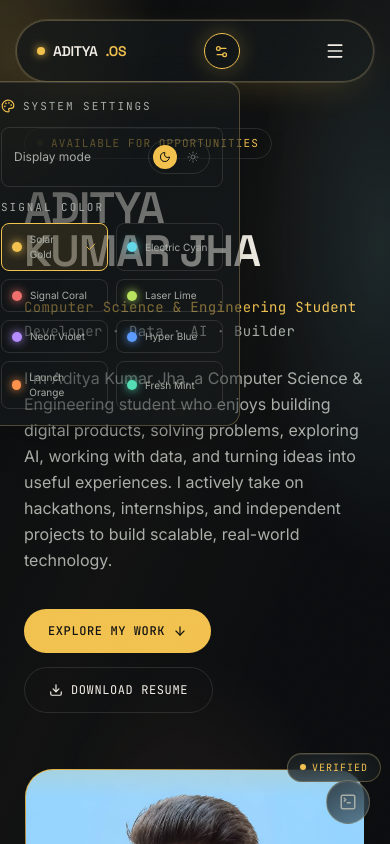
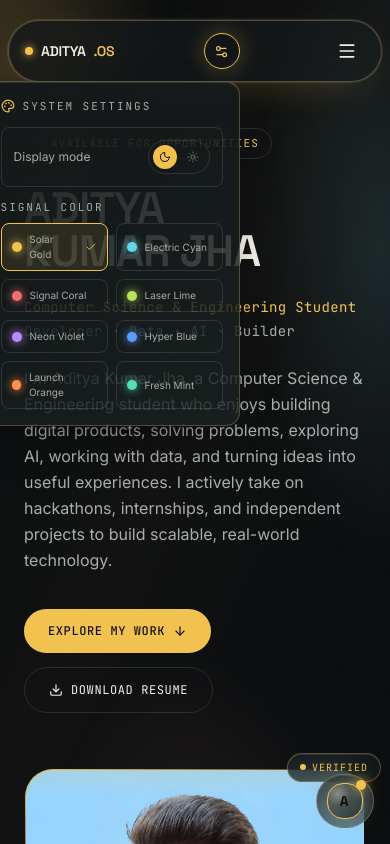
Before and after one commit to technical-aditya-rathore/Aditya-os-portfolio, a React (Vite) app: page / in a window 390 px wide. Both pictures are taken after a click on the button 221 px from the left and 51 px from the top of the page. Shown: the top 844 px of the page. Built offline with nearby package versions, Linux system fonts and the light colour scheme.

Commit message:
Fix mobile settings and navigation polish

```diff
--- a/src/components/Nav.tsx
+++ b/src/components/Nav.tsx
@@ -46,10 +46,10 @@ export default function Nav({ isDay, onThemeToggle, accent, onAccentChange }: Na
 
   return (
     <>
-      <header className="fixed top-0 left-0 right-0 z-80 flex justify-center px-4 sm:px-6">
+      <header className="fixed top-0 left-0 right-0 z-80 flex justify-center px-2 sm:px-6">
         <nav
           className={`w-full flex items-center justify-between rounded-full glow-border glass transition-all duration-300 ${
-            scrolled ? "mt-3 max-w-5xl px-4 py-2" : "mt-5 max-w-[1350px] px-5 py-3"
+            scrolled ? "mt-3 max-w-5xl px-4 py-2" : "mt-5 max-w-[1350px] px-4 sm:px-5 py-3"
           }`}
         >
           <a
@@ -99,7 +99,7 @@ export default function Nav({ isDay, onThemeToggle, accent, onAccentChange }: Na
                     initial={{ opacity: 0, y: -8, scale: 0.96 }}
                     animate={{ opacity: 1, y: 0, scale: 1 }}
                     exit={{ opacity: 0, y: -8, scale: 0.96 }}
-                    className="system-settings glass absolute right-0 top-12 z-50 w-64 p-4"
+                    className="system-settings absolute right-0 top-12 z-50 w-[min(16rem,calc(100vw-1rem))] p-4 origin-top-right"
                   >
                     <div className="flex items-center gap-2 mb-3">
                       <Palette size={14} className="signal-text" />
--- a/src/components/Terminal.tsx
+++ b/src/components/Terminal.tsx
@@ -6,6 +6,15 @@ import { personalInfo, projects, skills, socialLinks } from "@/data/portfolio";
 type Line = { text: string; kind?: "cmd" | "out" };
 
 const HELP = "about · projects · skills · experience · contact · github · resume · clear";
+
+function AssistantLogo() {
+  return (
+    <div className="relative flex h-9 w-9 items-center justify-center rounded-2xl border border-[var(--color-signal)] bg-[radial-gradient(circle_at_30%_30%,rgba(255,255,255,0.3),transparent_35%),linear-gradient(145deg,color-mix(in_srgb,var(--color-signal)_25%,transparent),color-mix(in_srgb,var(--color-surface-2)_70%,transparent))] shadow-[0_0_22px_color-mix(in_srgb,var(--color-signal)_28%,transparent)]">
+      <span className="font-display text-sm font-bold tracking-[0.12em] text-[var(--color-ink)]">A</span>
+      <span className="absolute -top-1 -right-1 h-2.5 w-2.5 rounded-full bg-[var(--color-signal)] shadow-[0_0_12px_var(--color-signal)]" />
+    </div>
+  );
+}
 
 function run(cmd: string): { output: string[]; action?: () => void } {
   const c = cmd.trim().toLowerCase();
@@ -97,10 +106,13 @@ export default function Terminal() {
     <>
       <button
         onClick={() => setOpen(true)}
-        aria-label="Open terminal easter egg"
-        className="fixed bottom-5 right-5 z-40 w-11 h-11 rounded-full glass flex items-center justify-center text-[var(--color-text-dim)] hover:text-[var(--color-signal)] hover:border-[var(--color-signal)] transition-colors"
+        aria-label="Open portfolio assistant"
+        className="fixed bottom-4 right-4 z-40 flex items-center gap-2 rounded-full glass border border-[var(--color-line)] px-2.5 py-2 text-[var(--color-text-dim)] shadow-[0_18px_38px_-24px_rgba(0,0,0,0.9)] transition-colors hover:border-[var(--color-signal)] hover:text-[var(--color-signal)]"
       >
-        <TerminalSquare size={18} />
+        <AssistantLogo />
+        <span className="hidden sm:inline-flex items-center gap-2 font-mono text-[10px] uppercase tracking-[0.2em] text-[var(--color-text-dim)]">
+          <span>Assistant</span>
+        </span>
       </button>
 
       <AnimatePresence>
--- a/src/index.css
+++ b/src/index.css
@@ -60,8 +60,13 @@
 
 html {
   scroll-behavior: smooth;
+  scroll-padding-top: 7rem;
   background: var(--color-ink);
   transition: background-color 300ms ease;
+}
+
+section[id] {
+  scroll-margin-top: 7rem;
 }
 
 @media (prefers-reduced-motion: reduce) {
@@ -206,6 +211,11 @@ body {
 
 .system-settings {
   border-radius: 14px;
+  background: linear-gradient(145deg, color-mix(in srgb, var(--color-surface) 96%, transparent), color-mix(in srgb, var(--color-surface-2) 78%, transparent));
+  border: 1px solid color-mix(in srgb, var(--color-signal) 18%, var(--color-line));
+  box-shadow: 0 20px 48px -30px rgba(0, 0, 0, 0.88), inset 0 1px 0 color-mix(in srgb, white 12%, transparent);
+  backdrop-filter: blur(18px);
+  -webkit-backdrop-filter: blur(18px);
 }
 
 .skill-field {
@@ -394,6 +404,14 @@ body {
 }
 
 @media (max-width: 640px) {
+  html {
+    scroll-padding-top: 5.5rem;
+  }
+
+  section[id] {
+    scroll-margin-top: 5.5rem;
+  }
+
   .skill-band {
     grid-template-columns: 1fr;
     gap: 1rem;
@@ -401,6 +419,10 @@ body {
   }
 
   .skill-orbit { gap: 1rem 0.8rem; }
+
+  .system-settings {
+    width: min(16rem, calc(100vw - 1rem));
+  }
 }
 
 .text-balance { text-wrap: balance; }
```
